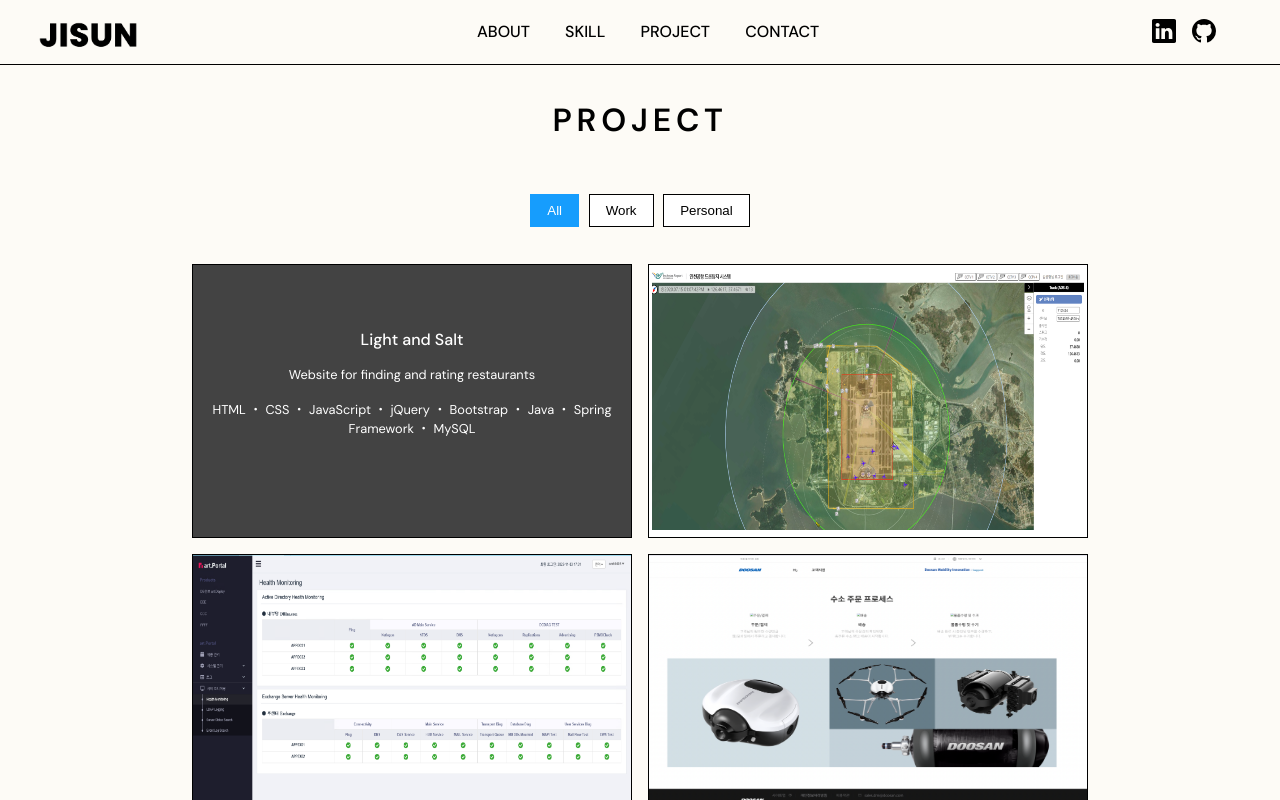
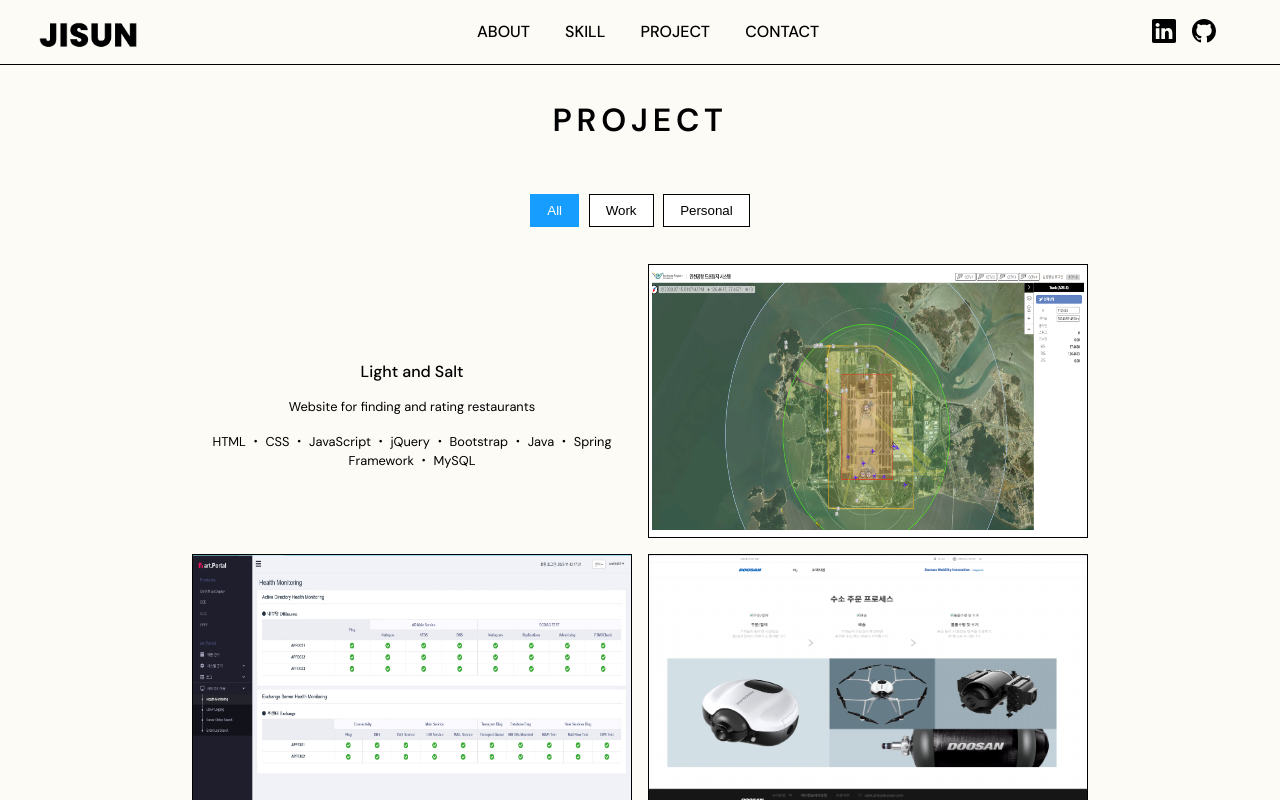
Before and after one commit to jisunbella/jisun-portfolio, a React (Create React App) app: page / in a window 1280 px wide. In both pictures the pointer is over the element 412 px from the left and 2451 px from the top of the page. Shown: the part 2051-2851 px from the top of the page. Built offline with nearby package versions, Linux system fonts and the light colour scheme.

Commit message:
update css

```diff
--- a/src/components/portfolio/PortfolioArticle.css
+++ b/src/components/portfolio/PortfolioArticle.css
@@ -25,23 +25,27 @@
   display: none;
   margin-top: 4rem;
   height: 13rem;
+  padding: 1rem;
 }
 
 .portfolio__desc h4, .portfolio__desc p {
   margin-top: 1rem;
-  color: var(--color-white);
+  color: var(--color-font);
 }
 
 .portfolio__content:hover {
-  background: #434343;
+  /* background: var(--color-white); */
   /* opacity: 0.8; */
   transform: translateY(0px);
   cursor: pointer;
   transition: var(--transition);
+  /* border-color: var(--color-black); */
+  border-color: transparent;
 }
 
 .portfolio__content:hover img {
   display: none;
+  transition: var(--transition);
 }
 
 .portfolio__content:hover .portfolio__desc {
```
